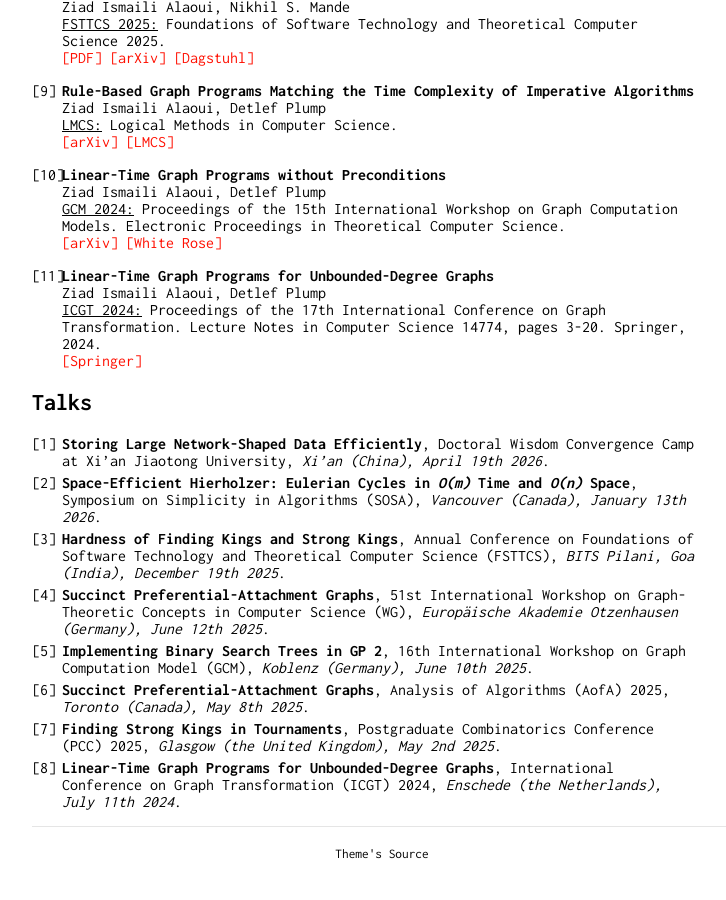
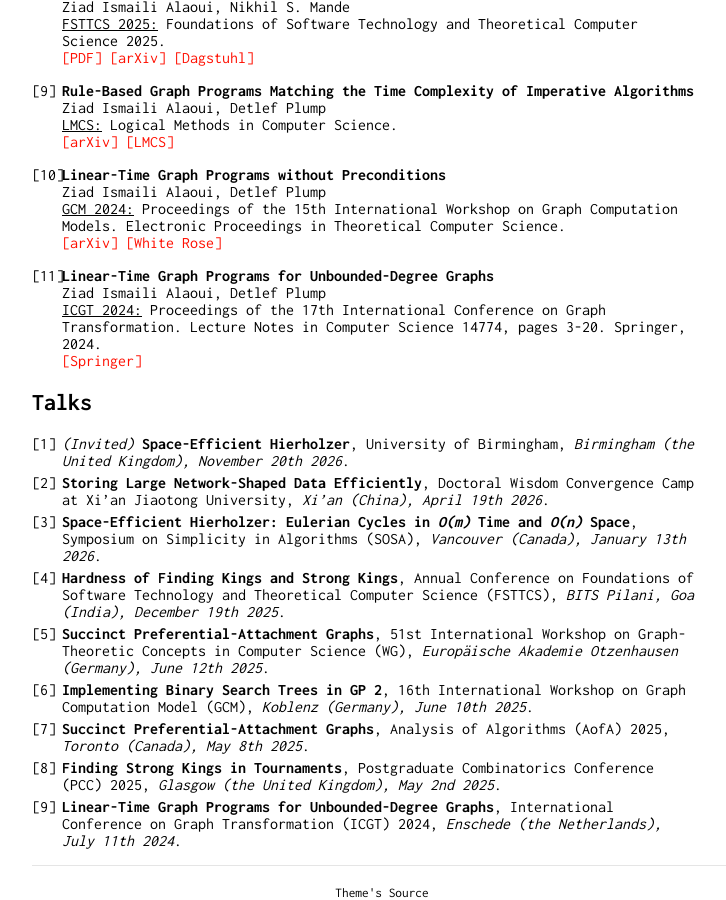
Before and after one commit to ismaili-ziad/me, a Jekyll site: the page built from index.md, in a window 1280 px wide and 900 px high, scrolled down 1665 px. Shown: the whole window, without its empty margins (258-984 px from the left). Built offline with Jekyll 4.4.1, drawn with Linux system fonts in a browser that asks for light colours; our own code applies the rules of GitHub Pages for plain Markdown files; before the commit the page ends 2526 px from its top, so only the background shows below that.

Commit message:
Update index.md

```diff
--- a/index.md
+++ b/index.md
@@ -84,11 +84,12 @@ I am also a doctoral student at Marburg University (Germany) via a cotutelle pro
    [[Springer]](https://link.springer.com/chapter/10.1007/978-3-031-64285-2_1)
 
 ## Talks
-1. **Storing Large Network-Shaped Data Efficiently**, Doctoral Wisdom Convergence Camp at Xi’an Jiaotong University, *Xi'an (China), April 19th 2026*.
-2. **Space-Efficient Hierholzer: Eulerian Cycles in *O(m)* Time and *O(n)* Space**, Symposium on Simplicity in Algorithms (SOSA), *Vancouver (Canada), January 13th 2026*.
-3. **Hardness of Finding Kings and Strong Kings**, Annual Conference on Foundations of Software Technology and Theoretical Computer Science (FSTTCS), *BITS Pilani, Goa (India), December 19th 2025*.
-4. **Succinct Preferential-Attachment Graphs**, 51st International Workshop on Graph-Theoretic Concepts in Computer Science (WG), *Europäische Akademie Otzenhausen (Germany), June 12th 2025*.
-5. **Implementing Binary Search Trees in GP 2**, 16th International Workshop on Graph Computation Model (GCM), *Koblenz (Germany), June 10th 2025*.
-6. **Succinct Preferential-Attachment Graphs**, Analysis of Algorithms (AofA) 2025, *Toronto (Canada), May 8th 2025*.
-7. **Finding Strong Kings in Tournaments**, Postgraduate Combinatorics Conference (PCC) 2025, *Glasgow (the United Kingdom), May 2nd 2025*.
-8. **Linear-Time Graph Programs for Unbounded-Degree Graphs**, International Conference on Graph Transformation (ICGT) 2024, *Enschede (the Netherlands), July 11th 2024*.
+1. *(Invited)* **Space-Efficient Hierholzer**, University of Birmingham, *Birmingham (the United Kingdom), November 20th 2026*.
+2. **Storing Large Network-Shaped Data Efficiently**, Doctoral Wisdom Convergence Camp at Xi’an Jiaotong University, *Xi'an (China), April 19th 2026*.
+3. **Space-Efficient Hierholzer: Eulerian Cycles in *O(m)* Time and *O(n)* Space**, Symposium on Simplicity in Algorithms (SOSA), *Vancouver (Canada), January 13th 2026*.
+4. **Hardness of Finding Kings and Strong Kings**, Annual Conference on Foundations of Software Technology and Theoretical Computer Science (FSTTCS), *BITS Pilani, Goa (India), December 19th 2025*.
+5. **Succinct Preferential-Attachment Graphs**, 51st International Workshop on Graph-Theoretic Concepts in Computer Science (WG), *Europäische Akademie Otzenhausen (Germany), June 12th 2025*.
+6. **Implementing Binary Search Trees in GP 2**, 16th International Workshop on Graph Computation Model (GCM), *Koblenz (Germany), June 10th 2025*.
+7. **Succinct Preferential-Attachment Graphs**, Analysis of Algorithms (AofA) 2025, *Toronto (Canada), May 8th 2025*.
+8. **Finding Strong Kings in Tournaments**, Postgraduate Combinatorics Conference (PCC) 2025, *Glasgow (the United Kingdom), May 2nd 2025*.
+9. **Linear-Time Graph Programs for Unbounded-Degree Graphs**, International Conference on Graph Transformation (ICGT) 2024, *Enschede (the Netherlands), July 11th 2024*.
```
